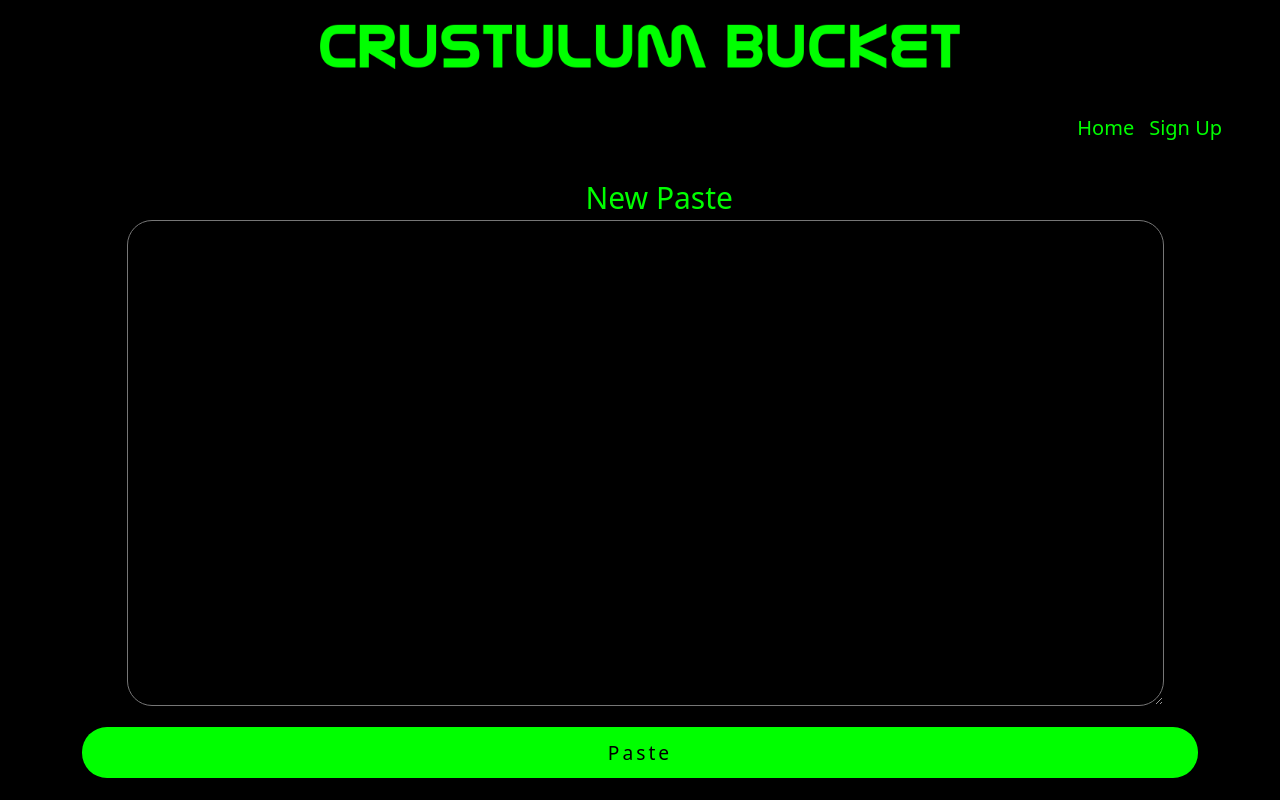
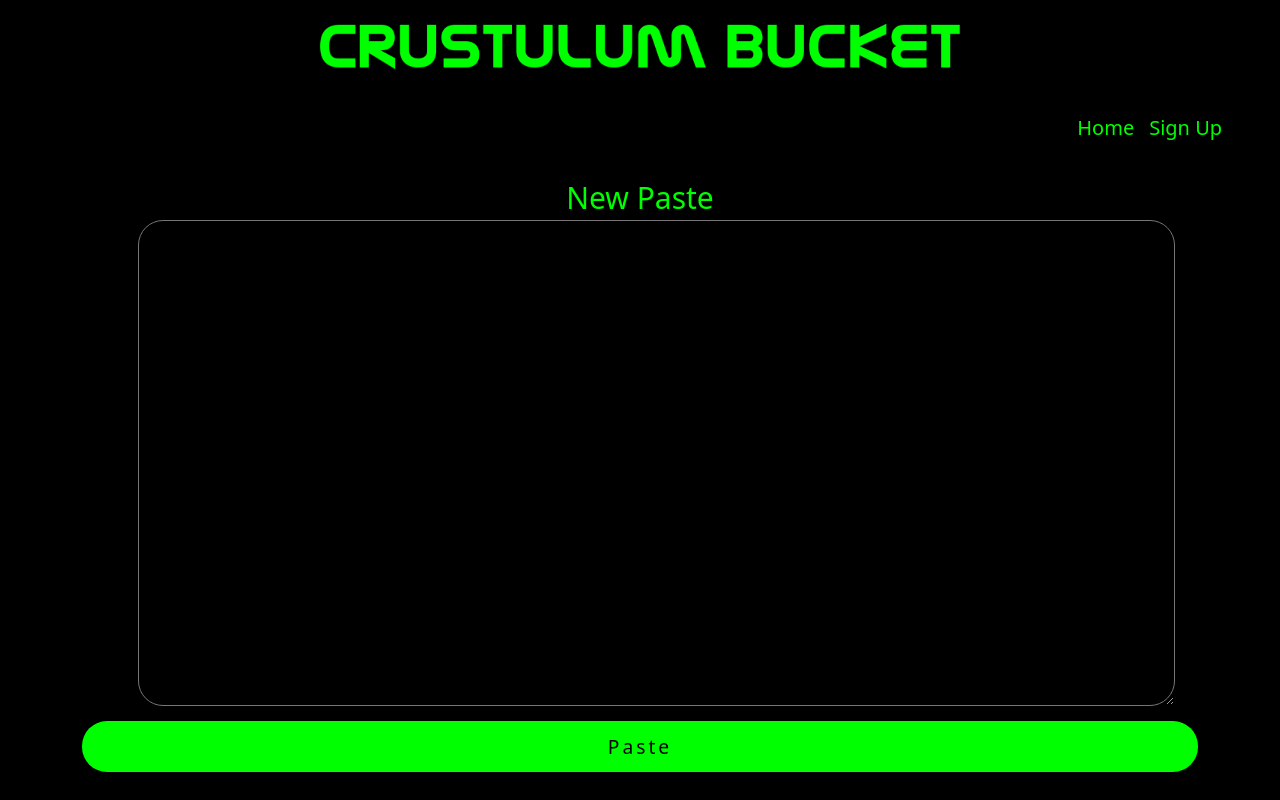
Before and after one commit to rrrbbbsss/Crustulum-Bucket, a React (Create React App) app in the folder client/: page /paste in a window 1280 px wide. Built offline with nearby package versions, Linux system fonts and the light colour scheme.

Commit message:
new paste header centered

```diff
--- a/client/src/App.css
+++ b/client/src/App.css
@@ -213,7 +213,6 @@ li:hover {
 }
 
 .new-paste-header {
-  margin-left: 33%;
   background-color: inherit;
   color: rgb(0, 255, 0);
   font-size: 30px;
@@ -225,6 +224,15 @@ li:hover {
   background-color: black;
   color: lime;
   font-size: 30px;
+}
+
+.new {
+      display: flex;
+        flex-direction: column;
+        flex-wrap: nowrap;
+        justify-content: space-around;
+        align-items: center;
+
 }
 
 
@@ -417,6 +425,7 @@ b {
   color: lime;
 }
 
+
 .light {
   background-color: #fff;
   color: #333;
@@ -560,10 +569,7 @@ i {
     margin-bottom: 15px;
   }
 
-  .new-paste-header {
-    margin-left: 45%;
 
-  }
 
   ul {
     font-size: 20px;
```
